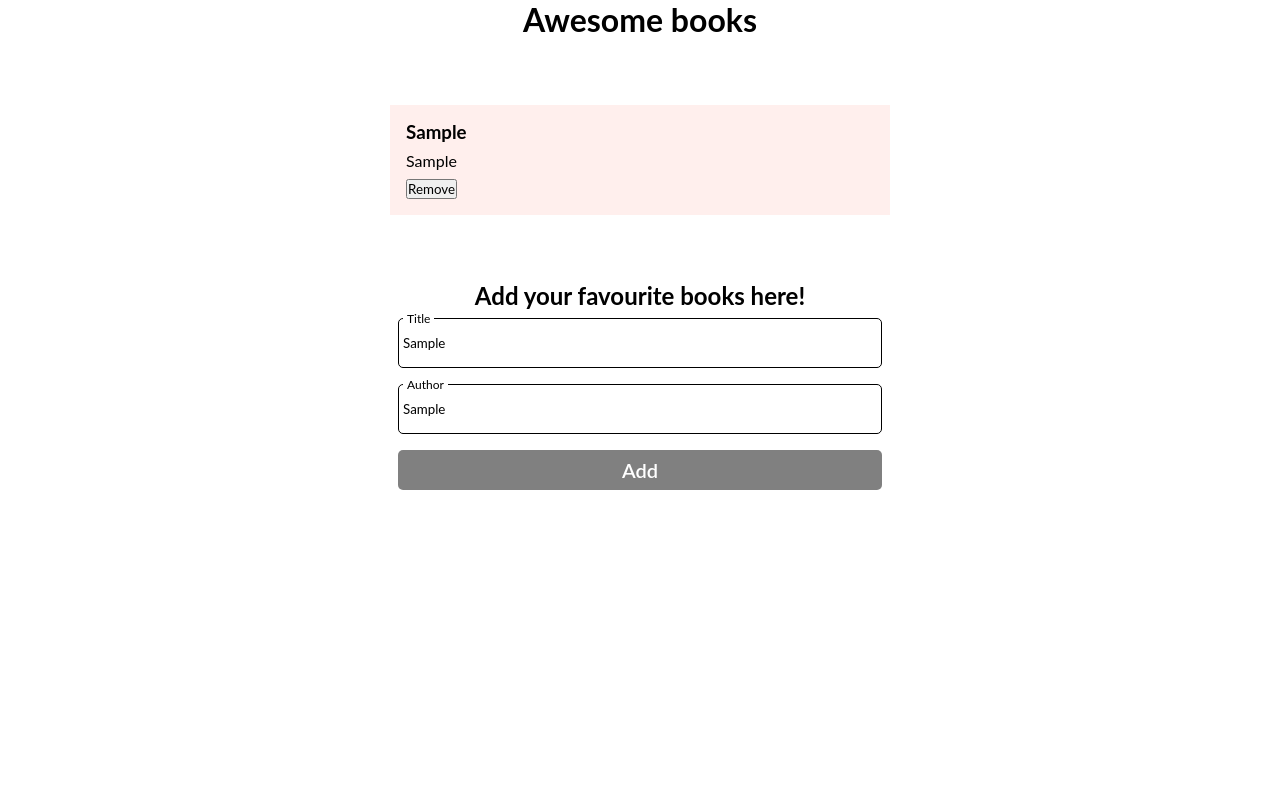
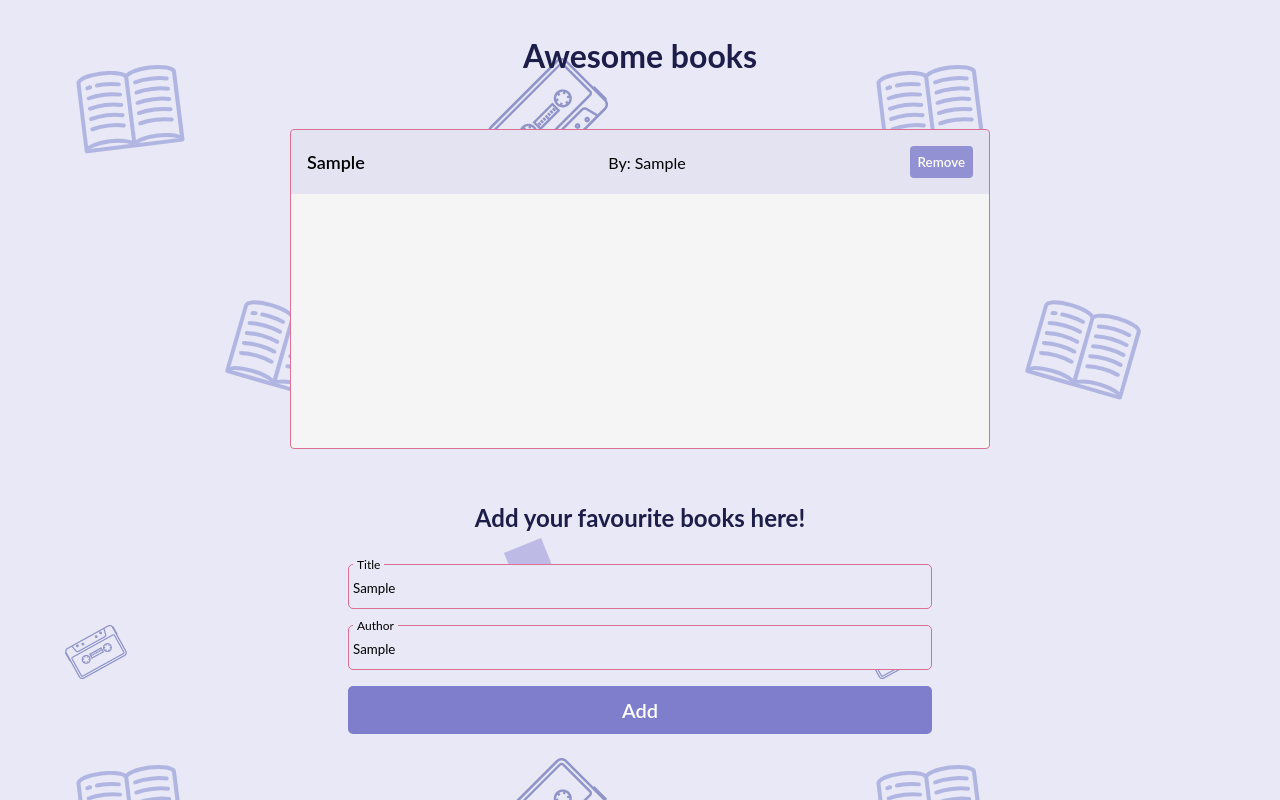
Before and after one commit to Ntare22/awesome-books, a website: page index.html in a window 1280 px wide. Both pictures are taken after typing "Sample", "Sample" into the empty fields and a click on the button "Add". Drawn offline with Linux system fonts and the light colour scheme.

Commit message:
Add styles, favicon and patterns

```diff
--- a/index.html
+++ b/index.html
@@ -5,8 +5,9 @@
   <meta charset="UTF-8">
   <meta http-equiv="X-UA-Compatible" content="IE=edge">
   <meta name="viewport" content="width=device-width, initial-scale=1.0">
-  <link rel="stylesheet" href="style.css">
-  <title>Document</title>
+  <link rel="stylesheet" href="./styles.css">
+  <link rel="shortcut icon" href="./assets/favicon.ico" type="image/x-icon">
+  <title>Awesome Books | By: Jim Ntare & Abel Herrera</title>
 </head>
 
 <body>
--- a/index.js
+++ b/index.js
@@ -35,7 +35,7 @@ class BookShelf {
   }
 
   set addBook(uniqueId) {
-    const newBook = { title: document.querySelector('#title').value, author: document.querySelector('#title').value, id: uniqueId };
+    const newBook = { title: document.querySelector('#title').value, author: `By: ${document.querySelector('#title').value}`, id: uniqueId };
     this.books.unshift(newBook);
     this.preserveData();
     fillBookShelf();
--- a/style.css
+++ /dev/null
@@ -1,101 +0,0 @@
-* {
-  box-sizing: border-box;
-  padding: 0;
-  font-family: 'cocogoose-ultralight', 'Lato', sans-serif;
-  transition: 0.8s;
-  margin: 0 0;
-}
-
-ul {
-  list-style: none;
-}
-
-h1 {
-  text-align: center;
-}
-
-/* BOOK SHELF */
-#book-shelf {
-  width: 100%;
-  display: flex;
-  flex-direction: column;
-  align-items: center;
-  margin: 54px 0;
-}
-
-#books {
-  display: flex;
-  flex-direction: column;
-  align-items: center;
-  width: 100%;
-  max-width: 500px;
-}
-
-/* CARDS */
-
-.card {
-  background-color: rgba(253, 103, 76, 0.1);
-  width: 100%;
-  margin: 12px 0;
-  padding: 16px;
-}
-
-.card p {
-  margin: 8px 0;
-}
-
-/* FORM SECTION */
-
-#form-section {
-  margin: 54px 0;
-  width: 100%;
-  display: flex;
-  flex-direction: column;
-  align-items: center;
-}
-
-#add-book {
-  display: flex;
-  flex-direction: column;
-  width: 100%;
-  max-width: 500px;
-}
-
-.add-book-input {
-  border: none;
-  padding: 4px;
-  width: 100%;
-}
-
-.add-book-input:focus {
-  border: none;
-  outline: none;
-}
-
-.add-book-label {
-  border: 1px solid black;
-  padding: 12px 0;
-  margin: 8px;
-  border-radius: 5px;
-  position: relative;
-}
-
-.add-book-label span {
-  position: absolute;
-  top: -8px;
-  background-color: white;
-  left: 4px;
-  font-size: 12px;
-  padding: 0 4px;
-}
-
-.add-book-button {
-  background-color: gray;
-  color: white;
-  font-size: 20px;
-  font-weight: 600;
-  border: none;
-  padding: 8px 0;
-  margin: 8px;
-  border-radius: 5px;
-}
--- /dev/null
+++ b/styles.css
@@ -0,0 +1,164 @@
+* {
+  box-sizing: border-box;
+  padding: 0;
+  font-family: 'cocogoose-ultralight', 'Lato', sans-serif;
+  transition: 0.2s;
+  margin: 0 0;
+}
+
+html {
+  scroll-behavior: smooth;
+  background: url('./assets/pattern.png');
+}
+
+ul {
+  list-style: none;
+}
+
+h1 {
+  text-align: center;
+  margin-top: 36px;
+  color: rgb(29, 29, 73);
+}
+
+/* BOOK SHELF */
+
+#book-shelf {
+  width: 100%;
+  display: flex;
+  flex-direction: column;
+  align-items: center;
+  margin: 54px 0;
+}
+
+#books {
+  background-color: whitesmoke;
+  border-radius: 4px;
+  padding: 0;
+  display: flex;
+  flex-direction: column;
+  align-items: center;
+  width: 100%;
+  max-width: 700px;
+  height: 40vh;
+  overflow-y: scroll;
+  border: 1px solid palevioletred;
+  -ms-overflow-style: none !important;
+  scrollbar-width: none !important;
+}
+
+#books:-webkit-scrollbar {
+  display: none !important;
+}
+
+/* CARDS */
+
+.card {
+  width: 100%;
+  padding: 16px;
+  display: grid;
+  grid-template-columns: 1fr 1fr auto;
+  align-items: center;
+}
+
+.card:nth-child(even) {
+  background-color: rgba(200, 200, 234, 0.7);
+}
+
+.card:nth-child(odd) {
+  background-color: rgba(200, 200, 234, 0.4);
+}
+
+.card h3 {
+  font-size: 18px;
+  font-weight: 600;
+}
+
+.card button {
+  padding: 8px;
+  font-weight: 600;
+  color: white;
+  border-radius: 4px;
+  box-shadow: none;
+  border: none;
+  background-color: rgb(145, 145, 212);
+}
+
+.card button:hover {
+  background-color: rgb(126, 126, 205);
+}
+
+/* FORM SECTION */
+
+#form-section {
+  margin: 54px 0;
+  width: 100%;
+  display: flex;
+  flex-direction: column;
+  align-items: center;
+}
+
+#form-section h2 {
+  color: rgb(29, 29, 73);
+  margin-bottom: 24px;
+}
+
+#add-book {
+  display: flex;
+  flex-direction: column;
+  width: 100%;
+  max-width: 600px;
+}
+
+.add-book-input {
+  border: none;
+  padding: 0 4px;
+  width: 100%;
+  background-color: transparent;
+}
+
+.add-book-input:focus {
+  border: none;
+  outline: none;
+}
+
+.add-book-label {
+  border: 1px solid palevioletred;
+  padding: 12px 0;
+  margin: 8px;
+  border-radius: 5px;
+  position: relative;
+  background-color: rgb(232, 232, 246);
+  animation: none;
+  transition-duration: 100ms;
+  cursor: text;
+}
+
+.add-book-label:focus-within {
+  border: 2px solid palevioletred;
+}
+
+.add-book-label span {
+  position: absolute;
+  top: -8px;
+  background-color: rgb(232, 232, 246);
+  left: 4px;
+  font-size: 12px;
+  padding: 0 4px;
+}
+
+.add-book-button {
+  background-color: hsl(240, 44%, 65%);
+  color: white;
+  font-size: 20px;
+  font-weight: 600;
+  border: none;
+  padding: 12px 0;
+  margin: 8px;
+  border-radius: 5px;
+  cursor: pointer;
+}
+
+.add-book-button:hover {
+  background-color: hsl(240, 44%, 60%);
+}
```
Also changed, not shown: assets/favicon.ico (added), assets/logo.png (added), assets/pattern.png (added).
